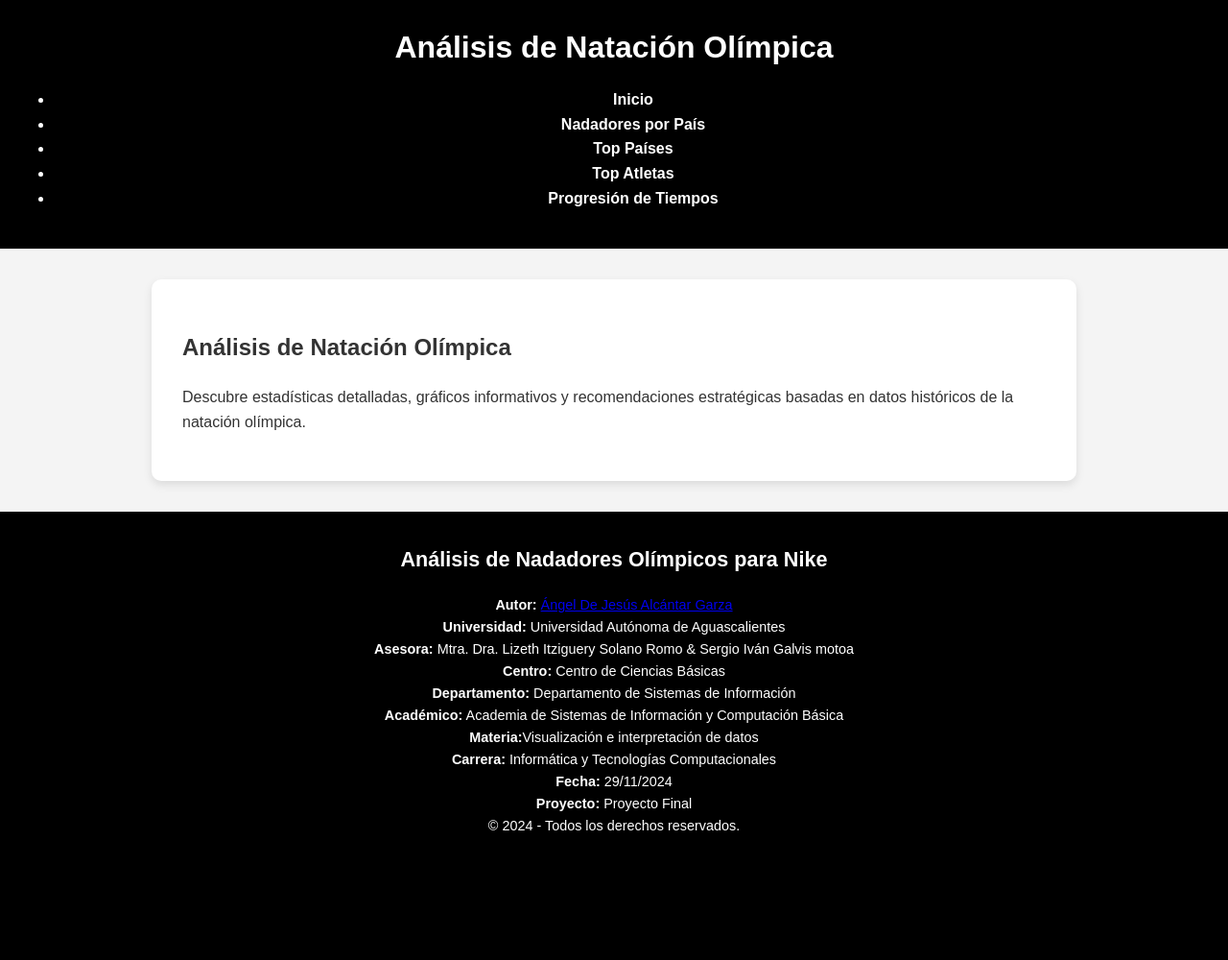
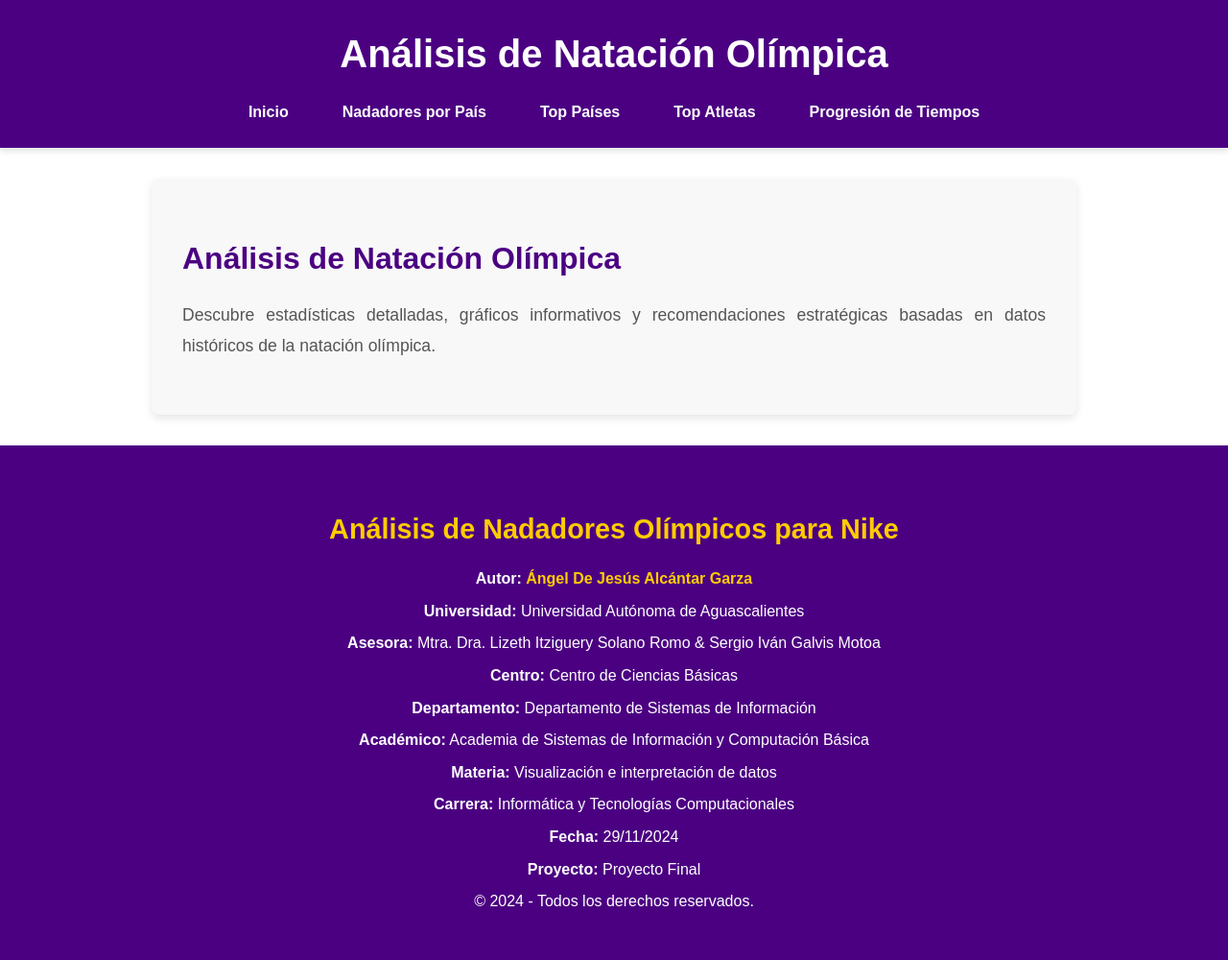
Before and after one commit to rayo-alcantar/angel_alcantar_visualizacion_de_datos_fastapi, a FastAPI app: page / in a window 1280 px wide. Shown: the whole page at 96% size. Before the commit the page ends 865 px from the top, so only its background shows below. Run offline with FastAPI, Linux system fonts and the light colour scheme.

Commit message:
se hace bonito

```diff
--- a/static/styles.css
+++ b/static/styles.css
@@ -1,107 +1,120 @@
-/* General */
+/* Ajustes generales */
 body {
-    font-family: 'Arial', sans-serif;
+    font-family: 'Poppins', sans-serif; /* Fuente moderna */
+    background-color: #ffffff;
+    color: #333;
     margin: 0;
     padding: 0;
-    background-color: #f4f4f4;
-    color: #333;
     line-height: 1.6;
 }
 
 /* Header */
-header {
-    background-color: #000; /* Color principal de fondo */
-    color: #fff; /* Color del texto */
+.site-header {
+    background-color: #4b0082;
+    color: #ffffff;
     padding: 1.5rem 1rem;
+    text-align: center;
+    box-shadow: 0 4px 6px rgba(0, 0, 0, 0.1);
+}
+
+.site-header h1 {
+    font-size: 2.5rem;
+    margin: 0;
+    font-weight: 700;
+}
+
+.site-nav ul {
+    list-style: none;
+    padding: 0;
+    margin: 1rem 0 0;
+    display: flex;
+    justify-content: center;
+    gap: 1.5rem; /* Espacio entre elementos */
+}
+
+.site-nav a {
+    color: #ffffff;
+    text-decoration: none;
+    font-weight: 600;
+    padding: 0.5rem 1rem;
+    transition: background-color 0.3s ease-in-out;
+    border-radius: 4px;
+}
+
+.site-nav a:hover {
+    background-color: #6a0dad;
+}
+
+/* Main Content */
+.site-main {
+    padding: 2rem;
+    margin: 2rem auto;
+    max-width: 900px;
+    background: #f8f8f8;
+    border-radius: 8px;
+    box-shadow: 0 4px 10px rgba(0, 0, 0, 0.1);
+}
+
+.site-main h2 {
+    font-size: 2rem;
+    color: #4b0082;
+    margin-bottom: 1rem;
+}
+
+.site-main p {
+    font-size: 1.1rem;
+    color: #555;
+    margin-bottom: 1.5rem;
+    line-height: 1.8;
+    text-align: justify; /* Mejor lectura */
+}
+
+/* Footer */
+.site-footer {
+    background-color: #4b0082;
+    color: #ffffff;
+    padding: 2.5rem 1rem;
     text-align: center;
 }
 
-header h1 {
-    font-size: 2rem;
-    margin: 0;
+.footer-content h2 {
+    color: #ffcc00;
+    font-size: 1.8rem;
+    margin-bottom: 1rem;
 }
 
-nav {
-    margin-top: 1rem;
+.footer-content p {
+    font-size: 1rem;
+    margin: 0.5rem 0;
 }
 
-nav a {
-    color: #fff;
+.footer-content a {
+    color: #ffcc00;
     text-decoration: none;
-    font-weight: bold;
-    margin: 0 0.5rem;
-    padding: 0.5rem 1rem;
-    border-radius: 5px;
-    transition: background-color 0.3s ease-in-out;
+    font-weight: 600;
 }
 
-nav a:hover {
-    background-color: #555; /* Hover sobre enlaces */
+.footer-content a:hover {
+    text-decoration: underline;
 }
 
-/* Main Content */
-main {
-    padding: 2rem;
-    margin: 2rem auto;
-    max-width: 900px;
-    background: #fff; /* Fondo blanco */
-    border-radius: 10px;
-    box-shadow: 0 4px 10px rgba(0, 0, 0, 0.1);
-}
-
-/* Images */
-img {
-    display: block;
-    max-width: 100%;
-    margin: 1.5rem auto;
-    border-radius: 10px; /* Bordes redondeados para imágenes */
-    box-shadow: 0 2px 8px rgba(0, 0, 0, 0.1); /* Sombra ligera */
-}
-
-/* Footer */
-footer {
-    text-align: center;
-    padding: 1rem 0;
-    background-color: #000; /* Fondo del footer */
-    color: #fff; /* Texto blanco */
-    font-size: 0.9rem;
-}
-
-footer p {
-    margin: 0;
-}
-
-/* Botones */
-button {
-    display: inline-block;
-    padding: 0.75rem 1.5rem;
-    font-size: 1rem;
-    color: #fff;
-    background-color: #007bff;
-    border: none;
-    border-radius: 5px;
-    cursor: pointer;
-    text-transform: uppercase;
-    transition: background-color 0.3s ease-in-out;
-}
-
-button:hover {
-    background-color: #0056b3;
-}
-
-/* Responsiveness */
+/* Responsividad */
 @media (max-width: 768px) {
-    main {
+    .site-main {
         padding: 1rem;
         margin: 1rem auto;
     }
 
-    header h1 {
+    .site-header h1 {
+        font-size: 1.8rem;
+    }
+
+    .site-nav ul {
+        flex-direction: column;
+        gap: 1rem;
+    }
+
+    .footer-content h2 {
         font-size: 1.5rem;
     }
-
-    nav a {
-        font-size: 0.9rem;
-        padding: 0.5rem;
-    }
 }
--- a/templates/base.html
+++ b/templates/base.html
@@ -32,15 +32,14 @@
                 <h2>Análisis de Nadadores Olímpicos para Nike</h2>
                 <p><strong>Autor:</strong> <a href="https://github.com/rayo-alcantar/">Ángel De Jesús Alcántar Garza</a></p>
                 <p><strong>Universidad:</strong> Universidad Autónoma de Aguascalientes</p>
-                <p><strong>Asesora:</strong> Mtra. Dra. Lizeth Itziguery Solano Romo & Sergio Iván Galvis motoa</p>
+                <p><strong>Asesora:</strong> Mtra. Dra. Lizeth Itziguery Solano Romo & Sergio Iván Galvis Motoa</p>
                 <p><strong>Centro:</strong> Centro de Ciencias Básicas</p>
                 <p><strong>Departamento:</strong> Departamento de Sistemas de Información</p>
                 <p><strong>Académico:</strong> Academia de Sistemas de Información y Computación Básica</p>
-                <p><strong>Materia:</strong>Visualización e interpretación de datos</p>
+                <p><strong>Materia:</strong> Visualización e interpretación de datos</p>
                 <p><strong>Carrera:</strong> Informática y Tecnologías Computacionales</p>
                 <p><strong>Fecha:</strong> 29/11/2024</p>
                 <p><strong>Proyecto:</strong> Proyecto Final</p>
-
                 <p>&copy; 2024 - Todos los derechos reservados.</p>
             </div>
         </div>
--- a/templates/index.html
+++ b/templates/index.html
@@ -1,6 +1,11 @@
 {% extends "base.html" %}
 
 {% block content %}
-<h2>Análisis de Natación Olímpica</h2>
-<p>Descubre estadísticas detalladas, gráficos informativos y recomendaciones estratégicas basadas en datos históricos de la natación olímpica.</p>
+<div class="container">
+    <h2 class="section-title">Análisis de Natación Olímpica</h2>
+    <p class="intro-text">
+        Descubre estadísticas detalladas, gráficos informativos y recomendaciones estratégicas
+        basadas en datos históricos de la natación olímpica.
+    </p>
+</div>
 {% endblock %}
```
